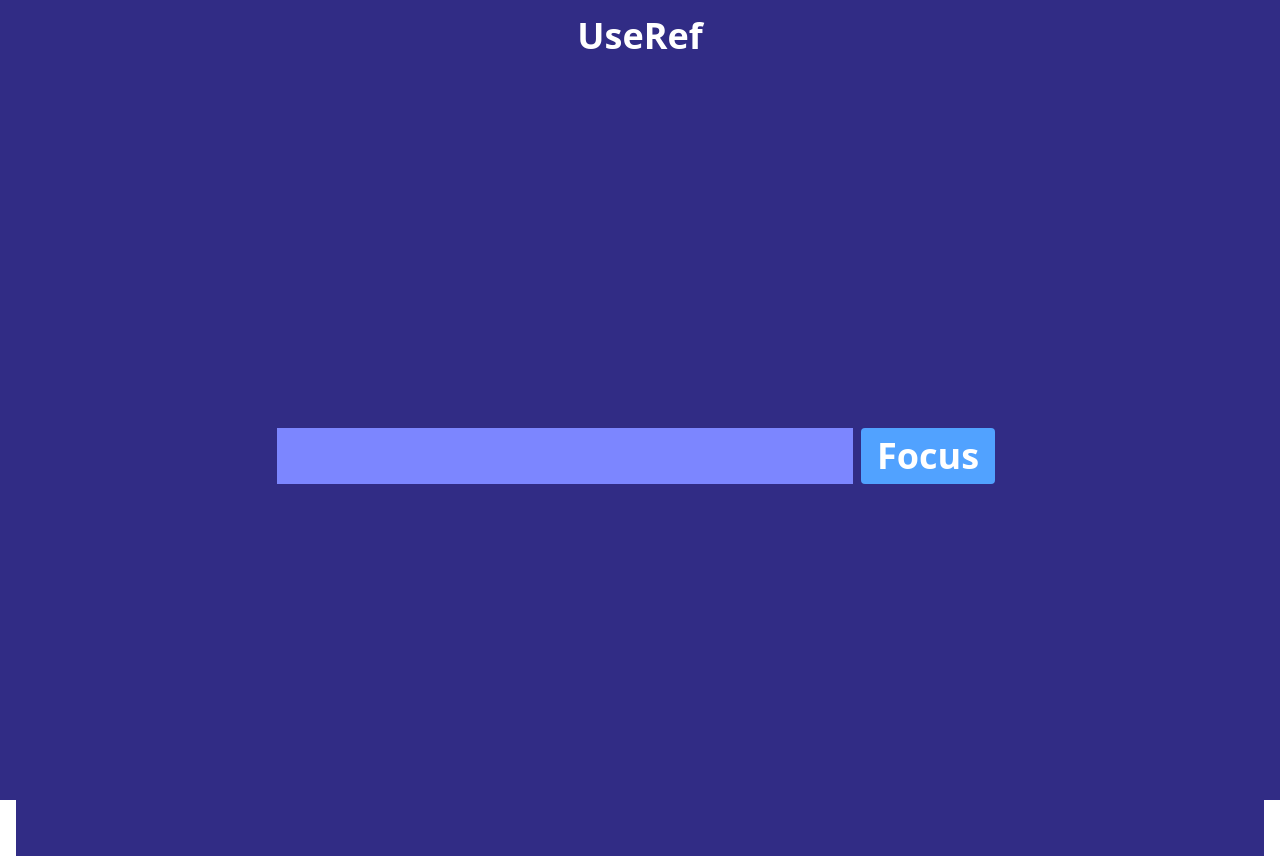
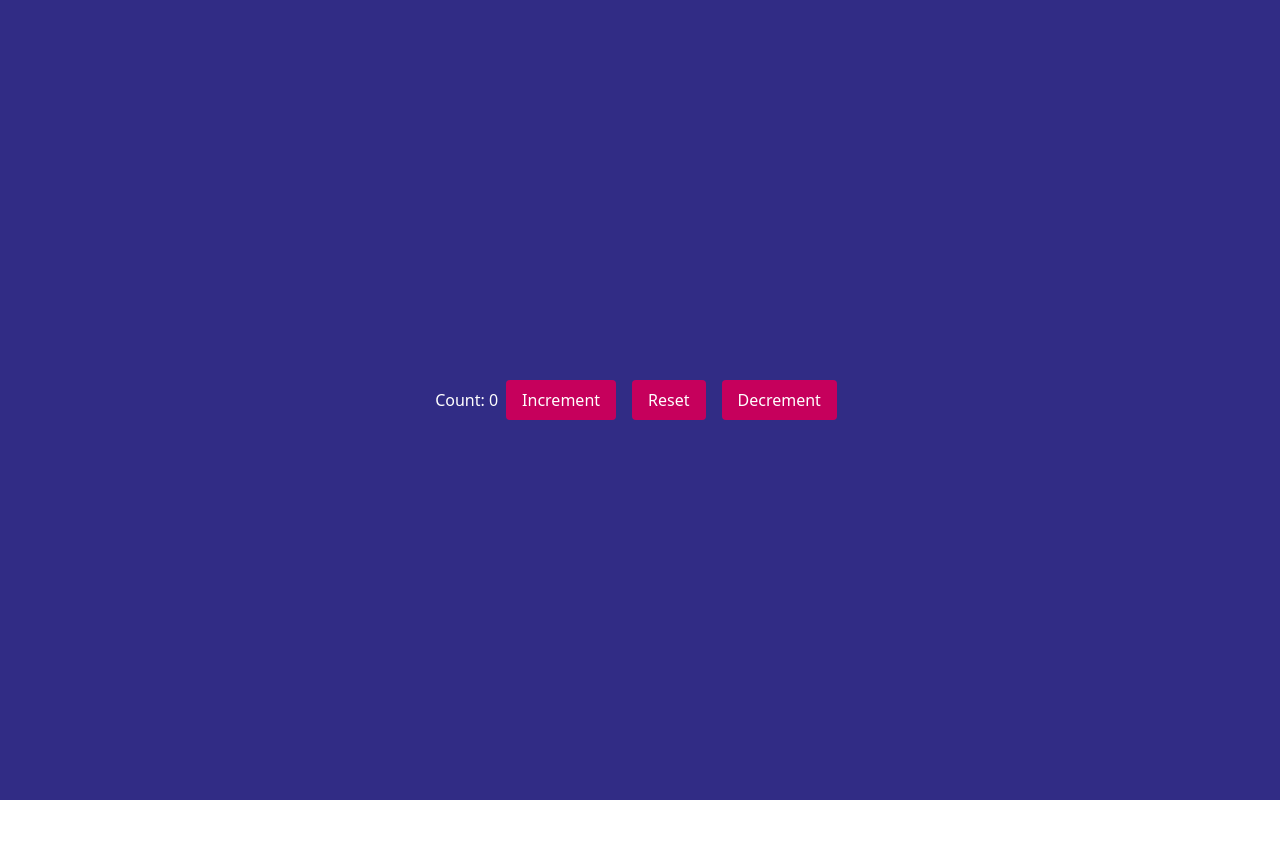
Before and after one commit to abyssiniatech/Redux-App, a React (Vite) app: page / in a window 1280 px wide. After the commit the page ends 800 px from the top, so only its background shows below. Built offline with nearby package versions, Linux system fonts and the light colour scheme.

Commit message:
add usereducer

```diff
--- a/src/App.tsx
+++ b/src/App.tsx
@@ -1,9 +1,10 @@
-import Useref from "./components/Useref";
+import Usereducer from "./components/Usereducer";
+
 
 const App = () => {
   return (
     <div>
-      <Useref />
+      <Usereducer />
     </div>
   )
 };
--- a/src/components/Usereducer.tsx
+++ b/src/components/Usereducer.tsx
@@ -1,9 +1,79 @@
+// import { useReducer } from "react";
 
+// const intial =0
+// function reducer(action,state){
+//  switch(action.type){
+//   case "INCREMENT":
+//     return state+1;
+//     break;
+//   case "DECREMENT":
+//     return state-1;
+//     break;
+//   case "RESET":
+//      return intial
+//   break;
+//   default:
+//     return state
+//      break;
+//  }
+// }
 
-const Usereducer = () => {
+// const Usereducer = () => {
+//   const[state,dispatch]=useReducer(reducer,intial)
+//   return (
+//     <div>
+//       <p>count: {state}</p>
+//        <button onClick={() => dispatch({ type: "INCREMENT" })}>
+//         Increment
+//       </button>
+
+//       <button onClick={() => dispatch({ type: "DECREMENT" })}>
+//         Decrement
+//       </button>
+
+//       <button onClick={() => dispatch({ type: "RESET" })}>
+//         Reset
+//       </button>
+//     </div>
+//   )
+// };
+
+// export default Usereducer;
+
+import { useReducer } from "react";
+
+// 1️⃣ Initial State
+const initialState = 0;
+
+// 2️⃣ Reducer Function
+function reducer(state, action) {
+  switch (action.type) {
+    case "INCREMENT":
+      return state + 1;
+
+    case "DECREMENT":
+      return state - 1;
+
+    case "RESET":
+      return initialState;
+
+    default:
+      return state;
+  }
+}
+
+// 3️⃣ Component
+const UseReducerCounter = () => {
+  const [state, dispatch] = useReducer(reducer, initialState);
+
   return (
-    <div>Usereducer</div>
-  )
+    <div className="bg-indigo-900 h-screen text-white flex items-center justify-center">
+      <h1>Count: {state}</h1>
+      <button className="bg-pink-700 text-white px-4 py-2 rounded m-2 hover:bg-pink-600" onClick={() => dispatch({ type: "INCREMENT" })}>Increment</button>
+      <button className="bg-pink-700 text-white px-4 py-2 rounded m-2 hover:bg-pink-600" onClick={() => dispatch({ type: "RESET" })}>Reset</button>
+      <button className="bg-pink-700 text-white px-4 py-2 rounded m-2 hover:bg-pink-600" onClick={() => dispatch({ type: "DECREMENT" })}>Decrement</button>
+    </div>
+  );
 };
 
-export default Usereducer;
+export default UseReducerCounter;
--- a/src/components/Useref.tsx
+++ b/src/components/Useref.tsx
@@ -16,7 +16,7 @@ const Useref = () => {
       <input type="text"
        id="input"
       ref={inputref}
-      className="px-4 py-2 bg-indigo-400 text-white"
+      className="px-4 py-2 bg-indigo-400 text-gray-800"
       />
       <button
         className="bg-blue-400 text-white m-2 rounded px-4 py-2"
```
